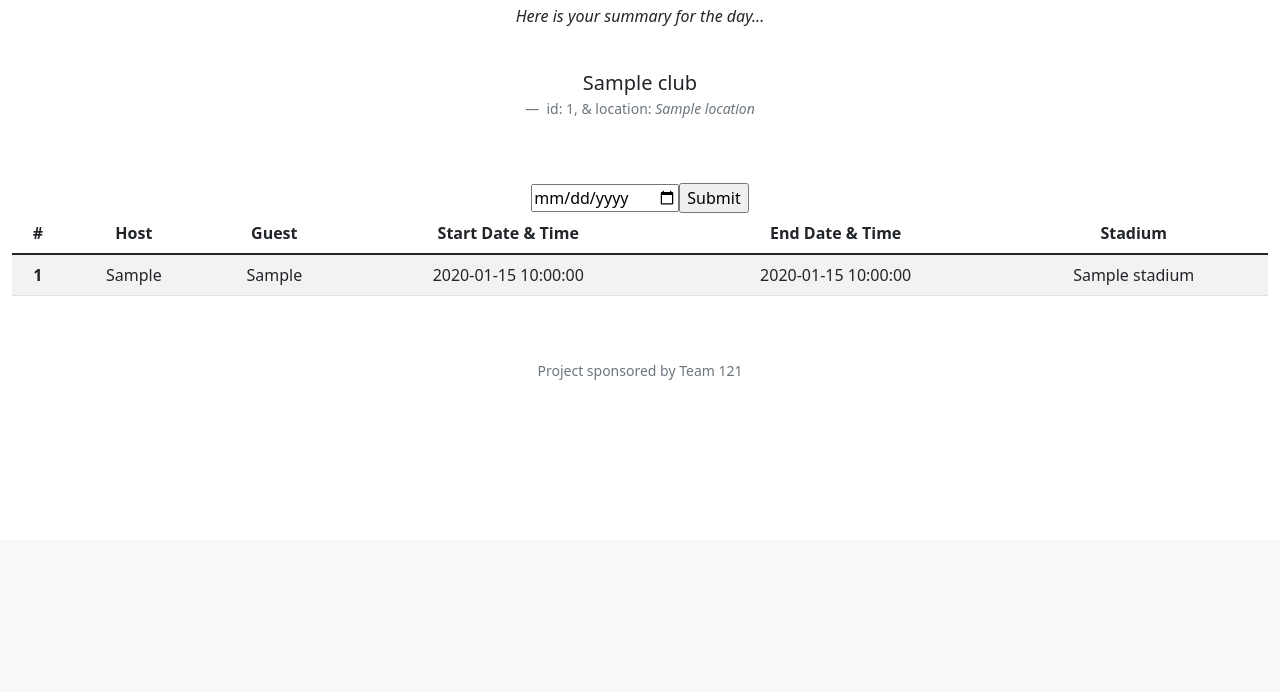
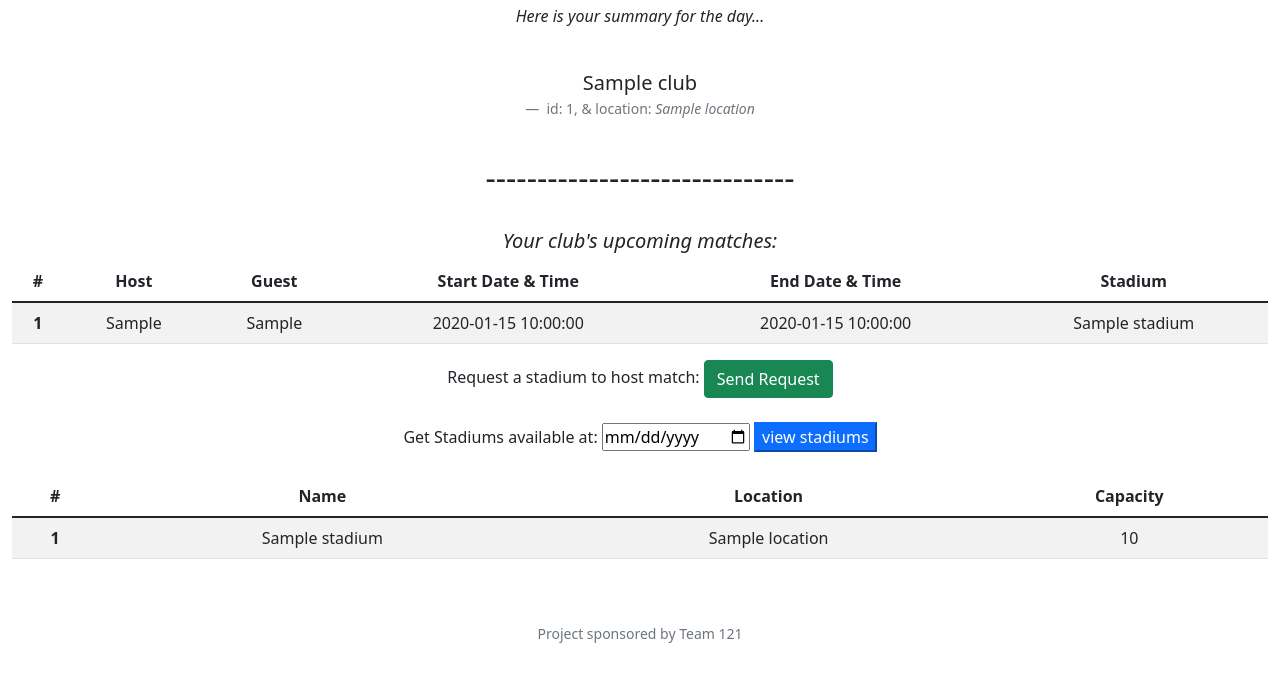
Before and after one commit to MoTammaa/Sports-Management_Registeration-DBMS, a Flask app: template templates/Club_Representative.html in a window 1280 px wide. Shown: the part 260-952 px from the top of the page. Before the commit the page ends 640 px from the top, so only its background shows below. Run offline with Flask 3, Linux system fonts and the light colour scheme; the visitor is signed in with stand-in values (Sample User, id 1); the template is opened without the code that fills it: most values are stand-ins (such as "Sample title", 1, 10 or a date in 2020); one stand-in notice (Sample message) is shown.

Commit message:
Club Representative page finished

```diff
--- a/Database Queries/Team 121 M2.sql
+++ b/Database Queries/Team 121 M2.sql
@@ -479,6 +479,8 @@ BEGIN
 END
 
 go -- xv
+
+--DROP PROCEDURE addHostRequest
 create proc addHostRequest
 @club_name varchar(20) , @stadium_name varchar(20), @start_time datetime
 as
@@ -508,7 +510,6 @@ select @match_id = mt.match_ID
 from Match mt
 where mt.host_club_ID = @club_id
       and mt.start_time = @start_time
-	  and mt.stadium_ID = @stadium_id
 
 
 insert into HostRequest(representative_ID , manager_ID , match_ID) values -- no status mentioned, left for deault value, whether 'null' or 'unhandled'
@@ -655,10 +656,13 @@ insert into Fan(username ,national_id , name , birth_date , address , phone_no ,
 (@fan_user_name , @fan_national_id , @fan_name , @fan_birth_date , @fan_address , @fan_phone_number ,1)
 
 go -- xxii
+
+--DROP FUNCTION upcomingMatchesOfClub
 CREATE FUNCTION upcomingMatchesOfClub(@club_name VARCHAR(20))
 RETURNS @upcomingMatches TABLE(host_club VARCHAR(20),
 						guest_club VARCHAR(20),
 						start_time DATETIME,
+						end_time DATETIME,
 						stadium VARCHAR(20)
 						)
 AS
@@ -670,14 +674,14 @@ BEGIN
 	INSERT INTO @upcomingMatches
 		SELECT dbo.getName(M.host_club_ID) AS Host
 			 , dbo.getName(M.guest_club_ID) AS Guest
-			 , M.start_time, dbo.getStadiumName(M.stadium_ID) AS Stadium
+			 , M.start_time,M.end_time, dbo.getStadiumName(M.stadium_ID) AS Stadium
 		FROM Match M
 			WHERE M.start_time >= CURRENT_TIMESTAMP
 				AND (M.host_club_ID = @cid OR M.guest_club_ID = @cid)
 RETURN
 END
-
-go -- xxiii
+GO
+ -- xxiii
 create function availableMatchesToAttend
 (@start_time datetime)
 RETURNS @result TABLE(host varchar(20) , guest varchar(20) , start_tim datetime , stadName varchar(20))
--- a/application.py
+++ b/application.py
@@ -100,16 +100,17 @@ def login():
         if len(result) != 1 :
             return render_template("login.html", logMes="invalid username and/or password"), 403
 
-        #find the type of the user
-        if len(db.session.execute(f"SELECT * FROM Fan WHERE username = '{username}'").mappings().all()) == 1:
+        #find the type and name of the user
+        results=[]
+        if len(results := db.session.execute(f"SELECT * FROM Fan WHERE username = '{username}'").mappings().all()) == 1:
             type = 'Fan'
-        elif len(db.session.execute(f"SELECT * FROM SystemAdmin WHERE username = '{username}'").mappings().all()) == 1:
+        elif len(results := db.session.execute(f"SELECT * FROM SystemAdmin WHERE username = '{username}'").mappings().all()) == 1:
             type = 'System_Admin'
-        elif len(db.session.execute(f"SELECT * FROM ClubRepresentative WHERE username = '{username}'").mappings().all()) == 1:
+        elif len(results := db.session.execute(f"SELECT * FROM ClubRepresentative WHERE username = '{username}'").mappings().all()) == 1:
             type = 'Club_Representative'
-        elif len(db.session.execute(f"SELECT * FROM SportsAssociationManager WHERE username = '{username}'").mappings().all()) == 1:
+        elif len(results := db.session.execute(f"SELECT * FROM SportsAssociationManager WHERE username = '{username}'").mappings().all()) == 1:
             type = 'Sports_Association_Manager'
-        elif len(db.session.execute(f"SELECT * FROM StadiumManager WHERE username = '{username}'").mappings().all()) == 1:
+        elif len(results := db.session.execute(f"SELECT * FROM StadiumManager WHERE username = '{username}'").mappings().all()) == 1:
             type = 'Stadium_Manager'
         else:
             type = "undefined"
@@ -117,9 +118,11 @@ def login():
         # Remember which user has logged in
         session["username"] = username
         session["user_type"] = type
+        if len(results) == 1:
+            session["name"] = results[0].name
 
         # Redirect user to home page
-        print("login successfullllll")
+        print("login successfullllll \n Welcome", session["name"])
         return redirect("/home")
     else:
         return render_template("login.html")
@@ -474,29 +477,44 @@ def Show_Clubs_Never_Matched_Function():
 def CRep():
     if session['user_type'] != 'Club_Representative':
         return redirect('/home')
+    sql = f"SELECT * FROM Club WHERE club_id = (SELECT club_id FROM ClubRepresentative WHERE username = '{session['username']}')"
+    club = db.session.execute(sql).mappings().all()
 
-    if request.method == 'GET':
-        sql = f"SELECT * FROM Club WHERE club_id = (SELECT club_id FROM ClubRepresentative WHERE username = '{session['username']}')"
-        club = db.session.execute(sql).mappings().all()
+    sql = f"SELECT * FROM dbo.upcomingMatchesOfClub('{club[0].name}')"
+    matches = db.session.execute(sql).mappings().all()
 
-        sql = f"SELECT * FROM dbo.upcomingMatchesOfClub('{club[0].name}')"
-        matches = db.session.execute(sql).mappings().all()
-
-        return render_template("Club_Representative.html", club=club, matches=matches)
-
-    else:
-        if 'datee' in request.form:
+    if request.method == 'POST':
+        if 'datee' in request.form and len(str(request.form['datee'])) !=0:
             datee = str(request.form['datee'])
-            print(type(datee))
-            sql = f"SELECT name,location,capacity FROM Stadium WHERE status = 1 AND start_time >= '{datee}'"
+            print(len(datee))
+            sql = f"""SELECT name,location,capacity FROM Stadium S WHERE
+            NOT EXISTS( SELECT * FROM Match M WHERE S.ID = M.stadium_id
+                AND start_time >= '{datee}')"""
             stadiums = db.session.execute(sql).mappings().all()
 
-            return render_template("Club_Representative.html")#, stadiums=stadiums)
+            return render_template("Club_Representative.html", stadiums=stadiums, club=club, matches=matches)
 
-        return render_template("Club_Representative.html")
+    return render_template("Club_Representative.html", club=club, matches=matches)
 
 
 
+@app.route('/CR/requestastadium',methods=['POST'])
+def CRstadium():
+    sql = f"SELECT * FROM Club WHERE club_id = (SELECT club_id FROM ClubRepresentative WHERE username = '{session['username']}')"
+    club = db.session.execute(sql).mappings().all()[0]
+    print("dt: ",str(request.form['matchdt']), "std: ", request.form['stdname'])
+
+    if len(db.session.execute(f"select mt.match_ID from Match mt where mt.host_club_ID = '{club.club_id}' and mt.start_time = '{timeForSQL_with_seconds(request.form['matchdt'])}'").mappings().all()) <1:
+        flash("Cannot find the specified match or is invalid to request!")
+        return redirect('/Club_Representative')
+
+
+    sql = f"EXEC addHostRequest '{club.name}', '{request.form['stdname']}','{timeForSQL_with_seconds(request.form['matchdt'])}'"
+    db.session.execute(sql)
+    db.session.commit()
+
+    flash('Request submitted successfully!')
+    return redirect('/Club_Representative')
 
 
 
--- a/templates/Club_Representative.html
+++ b/templates/Club_Representative.html
@@ -22,6 +22,10 @@
     {% endif %}
 
     <br>
+    <div>
+        <h2 class="fw-light">------------------------------</h2> <br>
+        <h5 class="fw-light fst-italic">Your club's upcoming matches:</h5>
+
         <table class="table table-striped table-hover">
             <thead>
             <tr>
@@ -48,14 +52,88 @@
                         {%endif%}
                     </tr>
                 {%endfor%}
+            </tbody>
+        </table>
+    </div>
+
+    <div>
+        <label>Request a stadium to host match:</label>
+        <!-- Button trigger modal -->
+        <button type="button" class="btn btn-success" data-bs-toggle="modal" data-bs-target="#staticBackdrop">
+            Send Request
+         </button>
+    </div>
 
     <br>
     <form action="/Club_Representative" method="post">
+        <label>Get Stadiums available at: </label>
         <input type="date" id="datee" name="datee">
-                <input type="submit">
+        <input class="btn-primary" type="submit" value="view stadiums">
     </form>
+
+
+    <br>
+    {% if stadiums %}
+    <div>
+        <table class="table table-striped table-hover">
+            <thead>
+            <tr>
+                <th scope="col">#</th>
+                <th scope="col">Name</th>
+                <th scope="col">Location</th>
+                <th scope="col">Capacity</th>
+            </tr>
+            </thead>
+            <tbody>
+                {% for s in stadiums %}
+                    <tr>
+                        <th scope="row">{{loop.index}}</th>
+                        <td>{{s.name}}</td>
+                        <td>{{s.location}}</td>
+                        <td>{{s.capacity}}</td>
+                    </tr>
+                {%endfor%}
+
+
             </tbody>
         </table>
+    {% endif %}
+    </div>
+
+
+
+
+
+    <!-- Modal -->
+    <div class="modal fade" id="staticBackdrop" data-bs-backdrop="static" data-bs-keyboard="false" tabindex="-1" aria-labelledby="staticBackdropLabel" aria-hidden="true">
+    <div class="modal-dialog">
+        <div class="modal-content">
+            <div class="modal-header">
+                <h1 class="modal-title fs-5" id="staticBackdropLabel">Send Stadium Request</h1>
+                <button type="button" class="btn-close" data-bs-dismiss="modal" aria-label="Close"></button>
+            </div>
+            <form action="/CR/requestastadium" method="post">
+                <div class="modal-body">
+
+                    <div class="form-floating">
+                        <textarea class="form-control" placeholder="Stadium Name" id="stdname" name="stdname"></textarea>
+                        <label for="stdname">Stadium Name</label>
+                    </div>
+                    <br>
+                    <div>
+                        <label for="matchdt">Intended Match (date and time):</label>
+                        <input type="datetime-local" id="matchdt" name="matchdt">
+                    </div>
+
+                </div>
+                <div class="modal-footer">
+                    <button type="button" class="btn btn-secondary" data-bs-dismiss="modal">Cancel</button>
+                    <button type="submit" class="btn btn-primary">Send</button>
+                </div>
+            </form>
+        </div>
+    </div>
+    </div>
 
 
 {% endblock %}
```
Also changed, not shown: templates/home.html (+7 -28 lines). Lines whose indentation alone changed are shown as unchanged.
